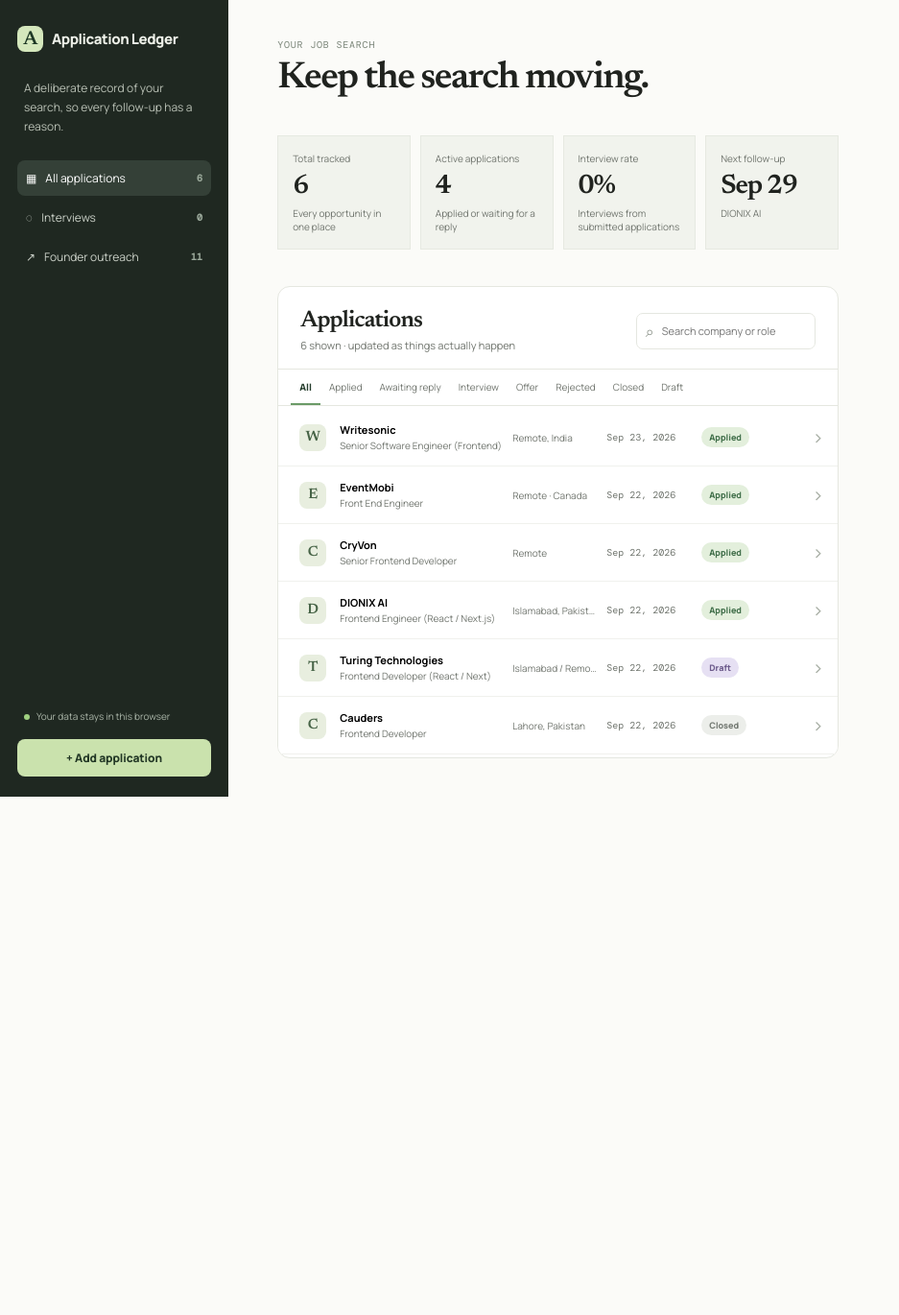
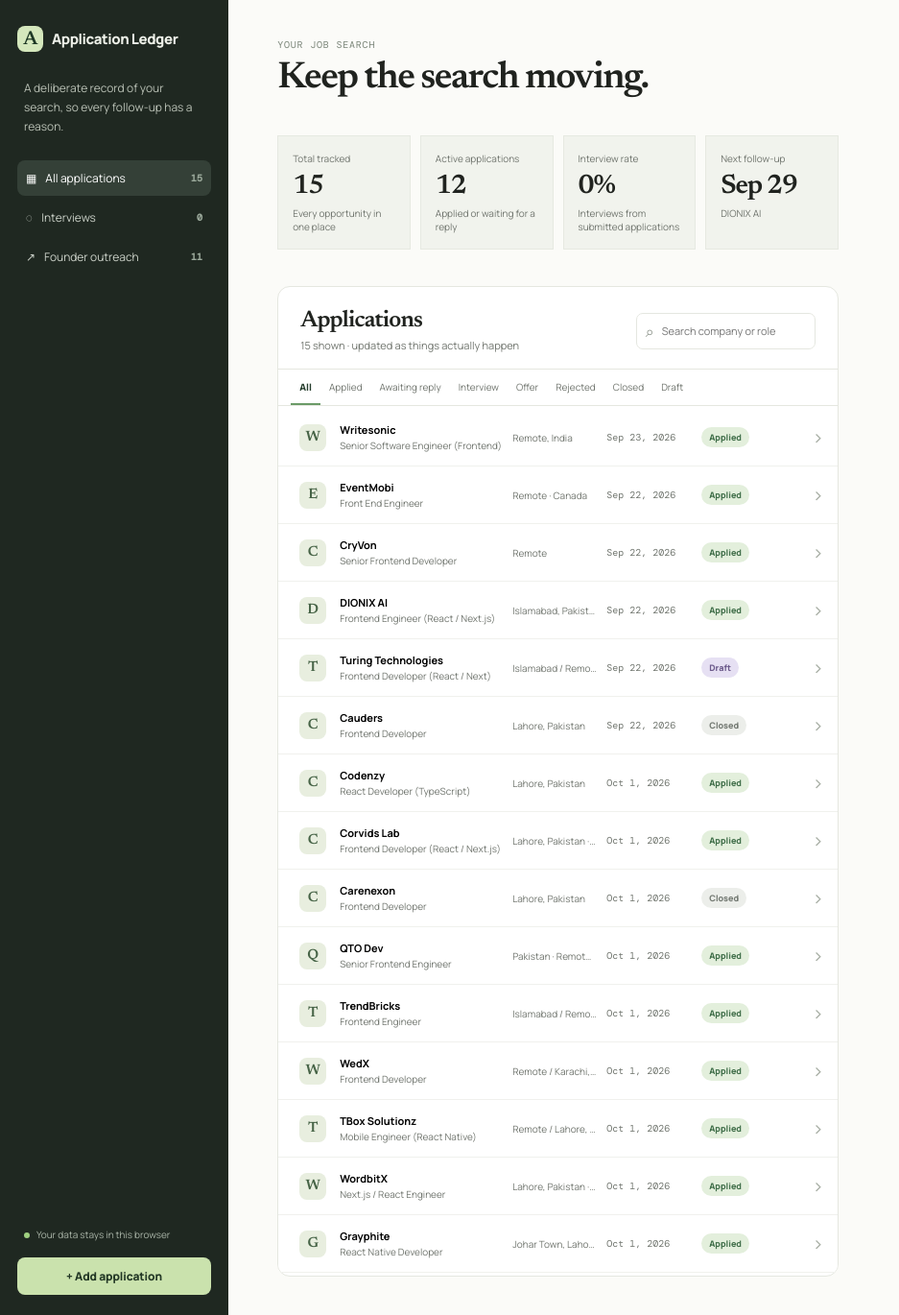
Before and after one commit to HuzaifaBinShahid/JobApplication-Tracker, a Next.js app: page / in a window 1280 px wide. Shown: the whole page at 96% size, without its empty margins (0-937 px from the left). Before the commit the page ends 830 px from the top, so only its background shows below. Built offline with nearby package versions, Linux system fonts and the light colour scheme.

Commit message:
feat: track new frontend applications

```diff
--- a/app/page.tsx
+++ b/app/page.tsx
@@ -124,6 +124,136 @@
     nextAction: "Revisit only if the employer repairs the application page",
     notes: "Submission returned an unexpected server error; no application was sent.",
     activity: [{ date: "Sep 22", text: "Application blocked by server error" }]
+  },
+  {
+    id: "codenzy",
+    company: "Codenzy",
+    role: "React Developer (TypeScript)",
+    location: "Lahore, Pakistan",
+    source: "Direct email",
+    stage: "Applied",
+    appliedOn: "2026-10-01",
+    nextAction: "Follow up if there is no response after 7–10 days",
+    due: "2026-10-11",
+    contact: "hr@codenzy.com",
+    link: "https://www.linkedin.com/jobs/view/4433637238/",
+    notes: "Tailored React and Next.js application emailed with CV attached and clickable GitHub and LinkedIn profile links.",
+    activity: [{ date: "Oct 1", text: "Application email sent" }]
+  },
+  {
+    id: "corvids-lab",
+    company: "Corvids Lab",
+    role: "Frontend Developer (React / Next.js)",
+    location: "Lahore, Pakistan · Remote-friendly",
+    source: "Direct email",
+    stage: "Applied",
+    appliedOn: "2026-10-01",
+    nextAction: "Follow up if there is no response after 7–10 days",
+    due: "2026-10-11",
+    contact: "careers@corvidslab.com",
+    link: "https://corvidslab.com/career/",
+    notes: "Tailored frontend application emailed with CV attached and clickable GitHub and LinkedIn profile links.",
+    activity: [{ date: "Oct 1", text: "Application email sent" }]
+  },
+  {
+    id: "carenexon",
+    company: "Carenexon",
+    role: "Frontend Developer",
+    location: "Lahore, Pakistan",
+    source: "Company careers form",
+    stage: "Closed",
+    appliedOn: "2026-10-01",
+    nextAction: "Revisit only if the employer repairs its careers form",
+    link: "https://www.carenexon.com/careers/apply?position=Frontend%20Developer",
+    notes: "The completed form returned “Failed to send email. Please try again.” No application was sent.",
+    activity: [{ date: "Oct 1", text: "Application blocked by company form error" }]
+  },
+  {
+    id: "qto-dev",
+    company: "QTO Dev",
+    role: "Senior Frontend Engineer",
+    location: "Pakistan · Remote-friendly",
+    source: "Company careers page",
+    stage: "Applied",
+    appliedOn: "2026-10-01",
+    nextAction: "Watch for an acknowledgement or recruiter reply",
+    due: "2026-10-08",
+    link: "https://qtodev.com/careers",
+    notes: "Submitted directly for the React, Next.js, TypeScript and Tailwind-focused role.",
+    activity: [{ date: "Oct 1", text: "Application submitted" }]
+  },
+  {
+    id: "trendbricks",
+    company: "TrendBricks",
+    role: "Frontend Engineer",
+    location: "Islamabad / Remote",
+    source: "Direct email",
+    stage: "Applied",
+    appliedOn: "2026-10-01",
+    nextAction: "Follow up if there is no response after 7–10 days",
+    due: "2026-10-11",
+    contact: "mawais31@gmail.com",
+    link: "https://www.trendbricks.com/careers.html",
+    notes: "Tailored application email sent with CV attached and clickable GitHub and LinkedIn profile links.",
+    activity: [{ date: "Oct 1", text: "Application email sent" }]
+  },
+  {
+    id: "wedx",
+    company: "WedX",
+    role: "Frontend Developer",
+    location: "Remote / Karachi, Pakistan",
+    source: "Company careers page",
+    stage: "Applied",
+    appliedOn: "2026-10-01",
+    nextAction: "Watch for an acknowledgement or recruiter reply",
+    due: "2026-10-08",
+    link: "https://wedx.pk/careers",
+    notes: "Submitted through WedX's Tech recruitment form using the React, Next.js, Tailwind and frontend experience profile.",
+    activity: [{ date: "Oct 1", text: "Application submitted" }]
+  },
+  {
+    id: "tbox-solutionz",
+    company: "TBox Solutionz",
+    role: "Mobile Engineer (React Native)",
+    location: "Remote / Lahore, Pakistan",
+    source: "Direct email",
+    stage: "Applied",
+    appliedOn: "2026-10-01",
+    nextAction: "Watch for their stated 48-hour response window",
+    due: "2026-10-03",
+    contact: "careers@tboxsolutionz.com",
+    link: "https://tboxsolutionz.com/careers.html",
+    notes: "Tailored Mobile Engineer application emailed with CV, GitHub profile and LinkedIn profile links.",
+    activity: [{ date: "Oct 1", text: "Application email sent" }]
+  },
+  {
+    id: "wordbitx",
+    company: "WordbitX",
+    role: "Next.js / React Engineer",
+    location: "Lahore, Pakistan · Remote inside Pakistan",
+    source: "Company careers page",
+    stage: "Applied",
+    appliedOn: "2026-10-01",
+    nextAction: "Watch for their stated one-business-day response window",
+    due: "2026-10-02",
+    contact: "info@wordbitxtech.com / WhatsApp",
+    link: "https://www.wordbitxtech.com/contact?intent=job&role=nextjs-engineer",
+    notes: "Submitted via the job form with GitHub profile and immediate availability, then followed up through the company WhatsApp channel.",
+    activity: [{ date: "Oct 1", text: "Application submitted and WhatsApp follow-up sent" }]
+  },
+  {
+    id: "grayphite",
+    company: "Grayphite",
+    role: "React Native Developer",
+    location: "Johar Town, Lahore, Pakistan",
+    source: "Direct email",
+    stage: "Applied",
+    appliedOn: "2026-10-01",
+    nextAction: "Watch for an acknowledgement or recruiter reply",
+    due: "2026-10-08",
+    contact: "careers@grayphite.com",
+    notes: "Tailored React Native application emailed with CV, GitHub profile, LinkedIn profile, and immediate availability.",
+    activity: [{ date: "Oct 1", text: "Application email sent" }]
   }
 ];
 
@@ -370,7 +500,10 @@
     if (saved) {
       try {
         const parsed = JSON.parse(saved) as Application[];
-        if (Array.isArray(parsed) && parsed.length) setApplications(parsed);
+        if (Array.isArray(parsed) && parsed.length) {
+          const newSeededApplications = seededApplications.filter((seeded) => !parsed.some((savedApplication) => savedApplication.id === seeded.id));
+          setApplications([...newSeededApplications, ...parsed]);
+        }
       } catch {
         // Keep the starter data if a saved record is invalid.
       }
```
